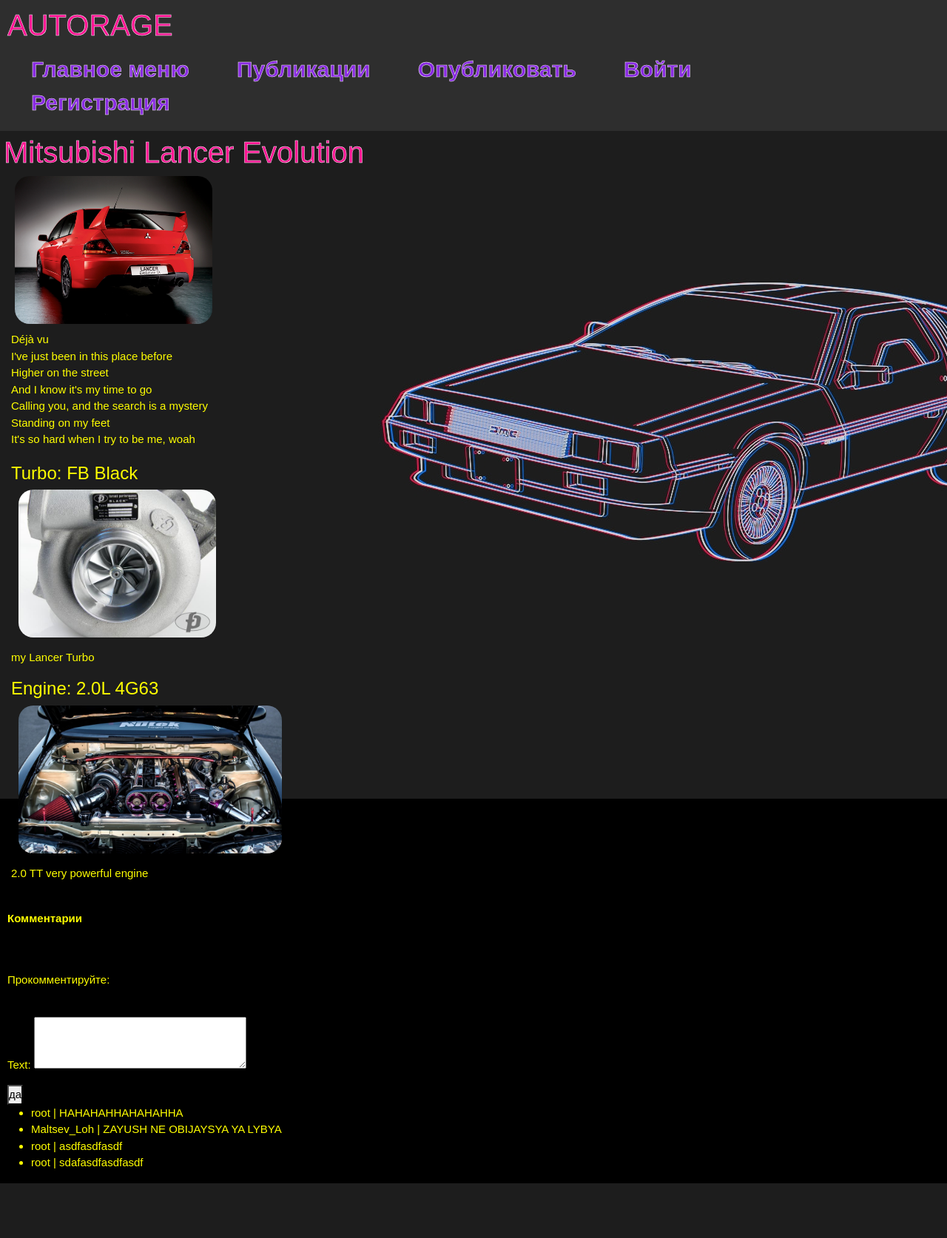
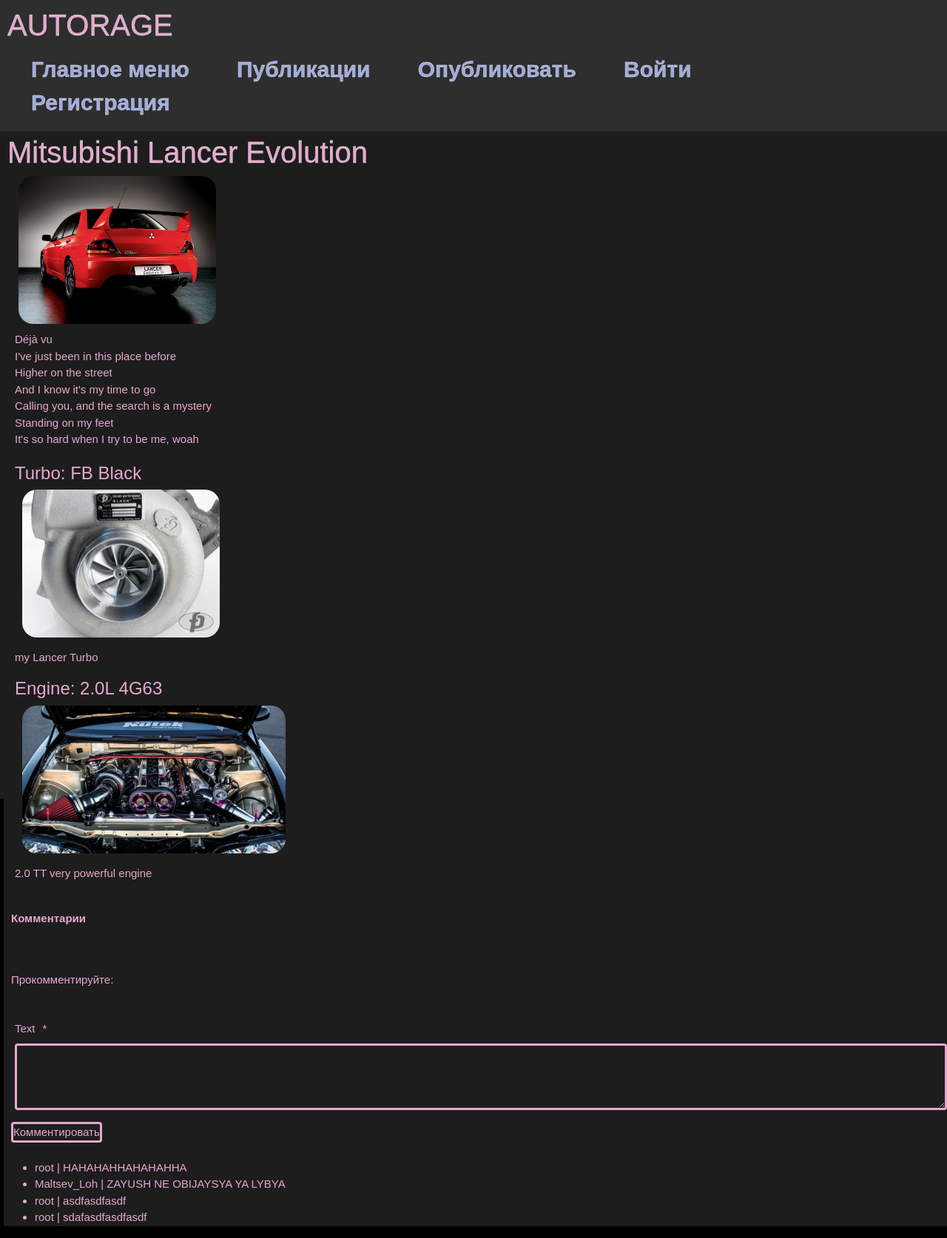
Before and after one commit to MAKKKINTOSH/autorage, a Django app: page /car/2 in a window 1280 px wide. Shown: the whole page at 74% size. Before the commit the page ends 1600 px from the top, so only its background shows below. Run offline with Django 4.2, Linux system fonts and the light colour scheme; data comes from the database, SQL or seed files in the repository; some libraries are stand-ins or nearby versions.

Commit message:
looked good

```diff
--- a/autorage/forms.py
+++ b/autorage/forms.py
@@ -1,6 +1,6 @@
 from django import forms
 from .models import *
-from django.contrib.auth.forms import UserCreationForm
+from django.contrib.auth.forms import UserCreationForm, AuthenticationForm
 from django.contrib.auth.models import User
 
 # class AddPostForm(forms.Form):
@@ -28,10 +28,18 @@
 
 class AddPostForm(forms.ModelForm):
 
+
+
     def __init__(self, *args, **kwargs):
         super().__init__(*args, **kwargs)
         self.fields['brand'].empty_label = 'Выберите производителя'
         self.fields['model'].empty_label = 'Выберите модель'
+
+        self.fields['brand'].widget.attrs.update({'class':'input-box'})
+        self.fields['model'].widget.attrs.update({'class':'input-box'})
+        self.fields['description'].widget.attrs.update({'class':'input-box'})
+        self.fields['modules'].widget.attrs.update({'class':'input-box'})
+        self.fields['photo'].widget.attrs.update({'class':'input-box'})
 
     class Meta:
         model = Car
@@ -40,29 +48,60 @@
             'description': forms.Textarea(
                 attrs={
                     'cols': 60,
-                    'rows': 14
+                    'rows': 14,
                 }
             )
         }
 
 class AutorageCreateUserForm(UserCreationForm):
+
+    username = forms.CharField(
+        label='Логин',
+        widget=forms.TextInput(
+            attrs={
+                'class': 'input-box'
+            }
+        )
+    )
+    password1 = forms.CharField(
+        label='Пароль',
+        widget=forms.TextInput(
+            attrs={
+                'class': 'input-box'
+            }
+        )
+    )
+    password2 = forms.CharField(
+        label='Подтвердите пароль',
+        widget=forms.TextInput(
+            attrs={
+                'class': 'input-box'
+            }
+        )
+    )
+
     class Meta:
         model = User
-        fields = ('username', 'password1', 'password2')
+        fields = ['username', 'password1', 'password2']
 
-# class AddCommentForm(forms.ModelForm):
+class AutorageAuthenticationForm(AuthenticationForm):
 
-#     class Meta:
-#         Model = Comment
-#         fields = ['text']
-#         widgets = {
-#             'text': forms.Textarea(
-#                 attrs={
-#                     'cols': 30,
-#                     'rows': 3
-#                 }
-#             )
-#         }
+    username = forms.CharField(
+        label='Логин',
+        widget=forms.TextInput(
+            attrs={
+                'class': 'input-box'
+            }
+        )
+    )
+    password = forms.CharField(
+        label='Пароль',
+        widget=forms.TextInput(
+            attrs={
+                'class': 'input-box'
+            }
+        )
+    )
 
 class AddCommentForm(forms.Form):
 
@@ -71,7 +110,8 @@
         widget=forms.Textarea(
             attrs={
             'cols': 30,
-            'rows': 3
+            'rows': 3,
+            'class': 'input-box'
             }
         )
     )
--- a/autorage/models.py
+++ b/autorage/models.py
@@ -80,7 +80,10 @@
         Module,
         verbose_name='Установленные модули'
     )
-    photo = models.ImageField(upload_to="cars/%Y/%m/%d/")
+    photo = models.ImageField(
+        upload_to="cars/%Y/%m/%d/",
+        verbose_name='Фото'
+        )
 
     # owner = models.ForeignKey(User, on_delete=models.SET_DEFAULT)
 
--- a/autorage/static/autorage/css/style.css
+++ b/autorage/static/autorage/css/style.css
@@ -1,3 +1,13 @@
+:root{
+    --pink: #e6a8ce;
+    --violet: #9faadf;
+    --blue: #196cd3;
+    --black: #1d1d1d;
+    --brown: #ccc;
+}
+*, *::before, *::after {
+    box-sizing: border-box;
+  }
 *{
     margin: 0;
     padding: 0;
@@ -15,31 +25,34 @@
 body{
     background: black url("../images/carbackground.jpg") no-repeat;
     background-attachment: fixed;
-    color: yellow;
+    color: var(--pink);
     font-family: Arial, Helvetica, sans-serif;
     font-size: 15px;
 }
 h1{
-    color: deeppink;
-    -webkit-text-stroke: 0.5px #FFFFFF;
+    color: var(--pink);
+    -webkit-text-stroke: 0.3px #FFFFFF;
 }
 a:link{
-    color: blueviolet;
-    -webkit-text-stroke: 0.5px #FFFFFF;
+    color: var(--violet);
+    -webkit-text-stroke: 0.3px #FFFFFF;
 }
 a:hover{
-    color: deeppink;
+    color: var(--pink);
 }
 a:visited{
-    color: blueviolet;
-    -webkit-text-stroke: 0.5px #FFFFFF;
+    color: var(--violet);
+    -webkit-text-stroke: 0.3px #FFFFFF;
 }
 header{
     display: flex;
     justify-content: center;
     background-color: rgba(53, 53, 53, 0.7);
 }
-
+.background-black{
+    background: var(--black) no-repeat;
+    background-attachment: fixed;
+}
 .MainMenu div{
     vertical-align: middle;
     display: inline-block;
@@ -56,5 +69,25 @@
     font-size: 30px;
 }
 .MenuTitleSelected a{
-    color: blue;
+    color: var(--blue);
 }
+
+.comment{
+
+}
+.input-box{
+    display: block;
+    margin: 0;
+    color: var(--pink);
+    background-color: var(--black);
+    border: 3px solid var(--pink);
+    border-radius: 0.25rem;
+}
+.input-button{
+    display: block;
+    margin: 0;
+    color: var(--pink);
+    background-color: var(--black);
+    border: 3px solid var(--pink);
+    border-radius: 0.25rem;
+}
--- a/autorage/templates/autorage/add_post.html
+++ b/autorage/templates/autorage/add_post.html
@@ -1,6 +1,7 @@
 {% extends 'autorage/base.html' %}
 
 {% block content %}
+{% load crispy_forms_tags %}
 <div>
     <div>
         <h1>Добавить публикацию</h1>
@@ -8,8 +9,8 @@
     <div>
         <form action="{% url 'autorage:make_publication' %}" method="POST" enctype="multipart/form-data">
             {% csrf_token %}
-            {{ form.as_p }}
-            <button type="submit">Опубликовать</button>
+            {{ form|crispy }}
+            <button type="submit" class="input-button">Опубликовать</button>
         </form>
     </div>
 </div>
--- a/autorage/templates/autorage/authentication.html
+++ b/autorage/templates/autorage/authentication.html
@@ -1,11 +1,12 @@
 {% extends 'autorage/base.html' %}
 
 {% block content %}
+{% load crispy_forms_tags %}
 <div>
 	<form method="post">
 		{% csrf_token %}
-		{{ form.as_p }}
-		<button type="submit">Войти</button>
+		{{ form|crispy }}
+		<button type="submit" class="input-button">Войти</button>
 	</form>
 </div>
 {% endblock %}
--- a/autorage/templates/autorage/car.html
+++ b/autorage/templates/autorage/car.html
@@ -1,6 +1,8 @@
 {% extends 'autorage/base.html' %}
 
 {% block content %}
+{% load crispy_forms_tags %}
+<div class="background-black">
     <div>
         <h1>{{car}}</h1>
     </div>
@@ -29,8 +31,8 @@
             <P><br>Прокомментируйте:</P><br>
             <form action="{% url 'autorage:car' pk=car.pk %}" method="post">
                 {% csrf_token %}
-            {{ comment_form.as_p }}
-            <button type="submit">да</button><br>
+                {{ comment_form|crispy }}
+                <button type="submit" class="input-button">Комментировать</button><br>
             </form>
             {% if comments %}
             <ul>
@@ -41,4 +43,6 @@
             {% endif %}
         </div>
     </div>
+</div>
+
 {% endblock %}
--- a/autorage/templates/autorage/index.html
+++ b/autorage/templates/autorage/index.html
@@ -3,7 +3,7 @@
 {% block content %}
 <div>
     <div style="margin: 50px 0 0 0; display: flex; justify-content: center;">
-        <h1 style="color: blue">Добро пожаловать на наш сайт</h1>
+        <h1 style="color: var(--blue)">Добро пожаловать на наш сайт</h1>
     </div>
     <div class="MainMenu">
         <ul>
--- a/autorage/templates/autorage/registration.html
+++ b/autorage/templates/autorage/registration.html
@@ -1,11 +1,12 @@
 {% extends 'autorage/base.html' %}
 
 {% block content %}
+{% load crispy_forms_tags %}
 <div>
 	<form method="post">
 		{% csrf_token %}
-		{{ form.as_p }}
-		<button type="submit">Регистрация</button>
+		{{ form|crispy }}
+		<button type="submit" class="input-button">Регистрация</button>
 	</form>
 </div>
 {% endblock %}
--- a/autorage/views.py
+++ b/autorage/views.py
@@ -138,7 +138,7 @@
 class AuthenticationView(DataMixin, LoginView):
     """Представление страницы входа в профиль"""
 
-    form_class = AuthenticationForm
+    form_class = AutorageAuthenticationForm
     template_name = 'autorage/authentication.html'
 
     def get_context_data(self, **kwargs: Any) -> Dict[str, Any]:
```
Also changed, not shown: autorage/templates/autorage/post_done.html (deleted, +0 -13 lines), website/settings.py (+7 -1 lines). Lines whose indentation alone changed are shown as unchanged.
